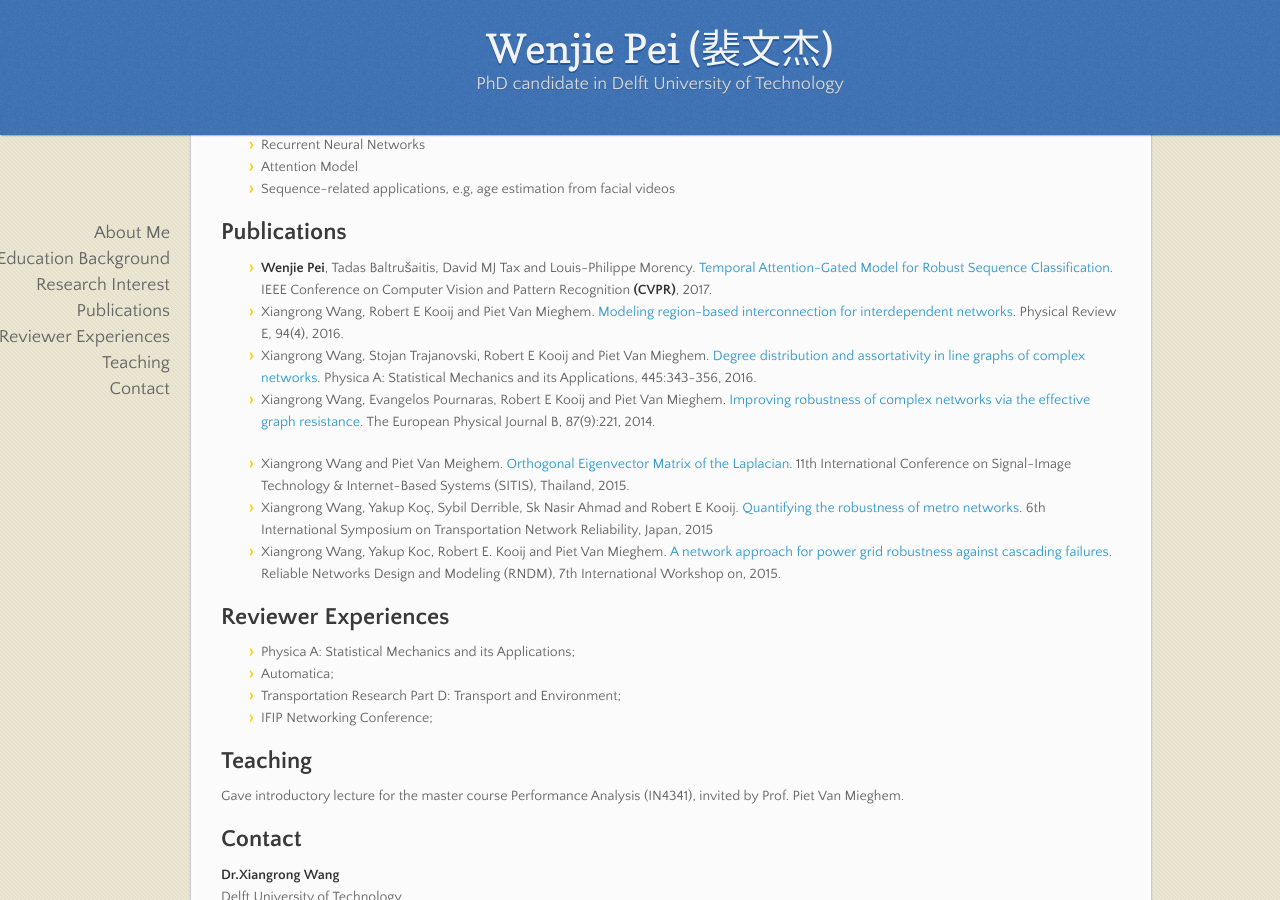
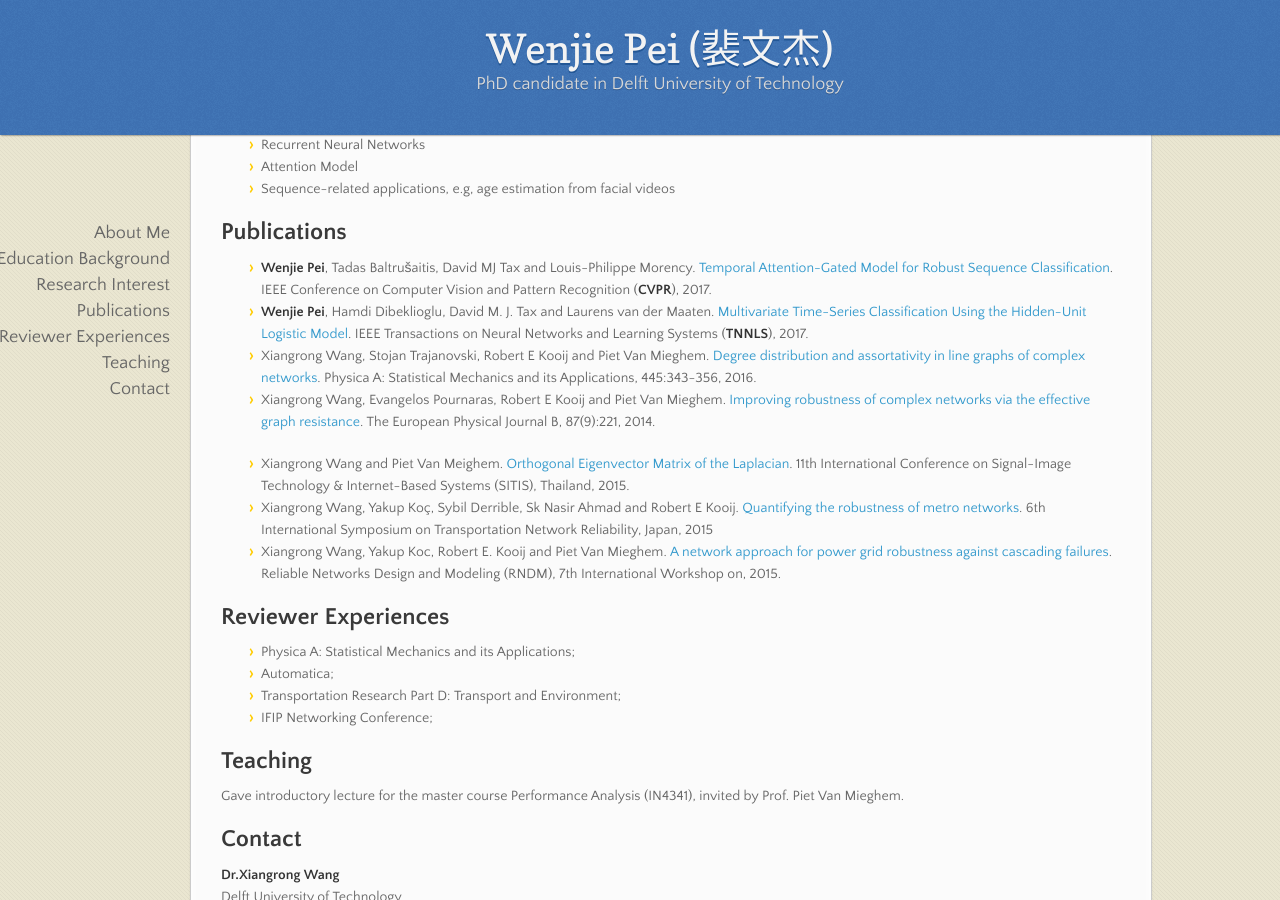
Before and after one commit to wenjiepei/wenjiepei.github.com, a Jekyll site: the page built from index.md, in a window 1280 px wide and 900 px high, scrolled down 580 px. Built offline with Jekyll 4.4.1, drawn with Linux system fonts in a browser that asks for light colours; nearby versions of some CDN libraries; our own code applies the rules of GitHub Pages for plain Markdown files.

Commit message:
Update index.md

```diff
--- a/index.md
+++ b/index.md
@@ -26,8 +26,8 @@ Wenjie Pei is currently a PhD student at Pattern Recognition and Computer Vision
 
 ## Publications
 
-- __Wenjie Pei__, Tadas Baltrušaitis, David MJ Tax and Louis-Philippe Morency. [Temporal Attention-Gated Model for Robust Sequence Classification](https://arxiv.org/pdf/1612.00385.pdf). IEEE Conference on Computer Vision and Pattern Recognition __(CVPR)__, 2017.
-- Xiangrong Wang, Robert E Kooij and Piet Van Mieghem. [Modeling region-based interconnection for interdependent networks](https://www.nas.ewi.tudelft.nl/people/Piet/papers/PhysRevE2016_Regionbased_Interdependency.pdf). Physical Review E, 94(4), 2016.
+- __Wenjie Pei__, Tadas Baltrušaitis, David MJ Tax and Louis-Philippe Morency. [Temporal Attention-Gated Model for Robust Sequence Classification](https://arxiv.org/pdf/1612.00385.pdf). IEEE Conference on Computer Vision and Pattern Recognition (__CVPR__), 2017.
+- __Wenjie Pei__, Hamdi Dibeklioglu, David M. J. Tax and Laurens van der Maaten. [Multivariate Time-Series Classification Using the Hidden-Unit Logistic Model](http://ieeexplore.ieee.org/abstract/document/7835652/). IEEE Transactions on Neural Networks and Learning Systems (__TNNLS__), 2017.
 - Xiangrong Wang, Stojan Trajanovski, Robert E Kooij and Piet Van Mieghem. [Degree distribution and assortativity in line graphs of complex networks](https://www.nas.ewi.tudelft.nl/people/Piet/papers/PhysicaA2015_line_graph_degree_assortativity.pdf). Physica A: Statistical Mechanics and its Applications, 445:343-356, 2016.
 - Xiangrong Wang, Evangelos Pournaras, Robert E Kooij and Piet Van Mieghem. [Improving robustness of complex networks via the effective graph resistance](https://link.springer.com/article/10.1140/epjb/e2014-50276-0). The European Physical Journal B, 87(9):221, 2014.
 
```
